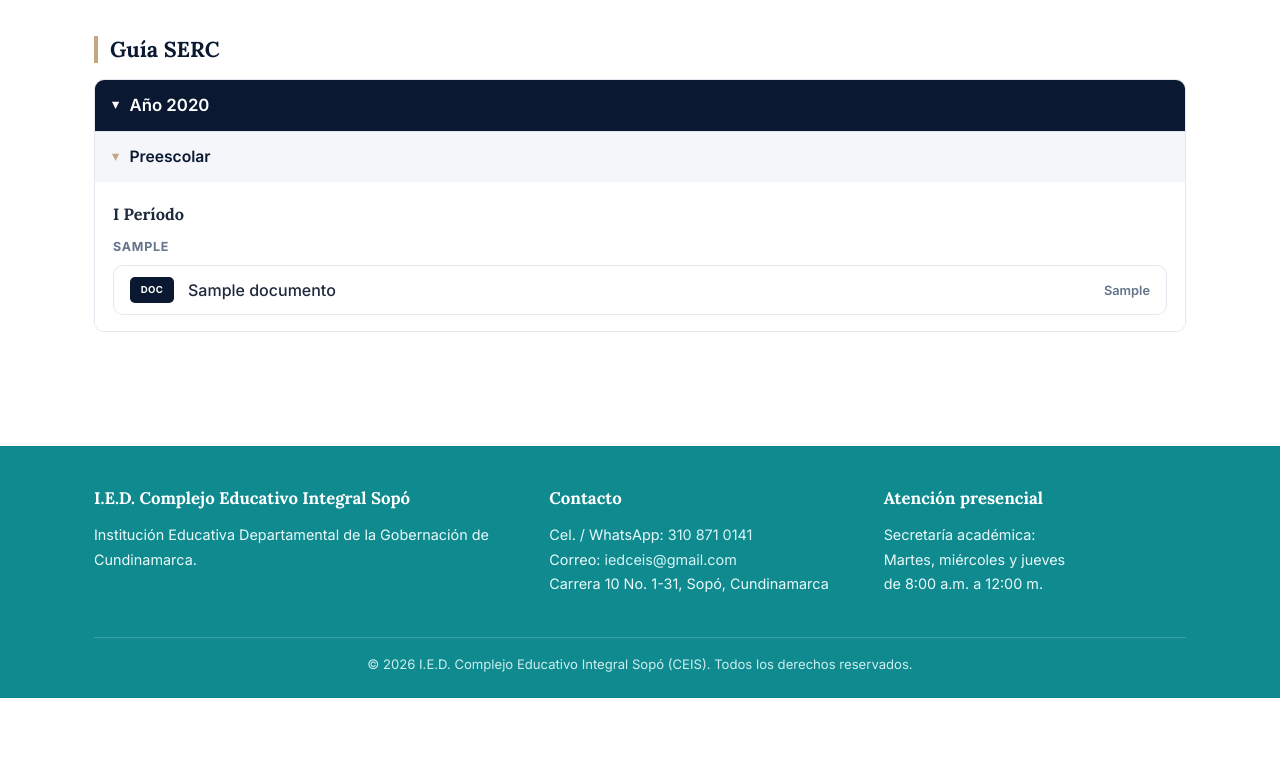
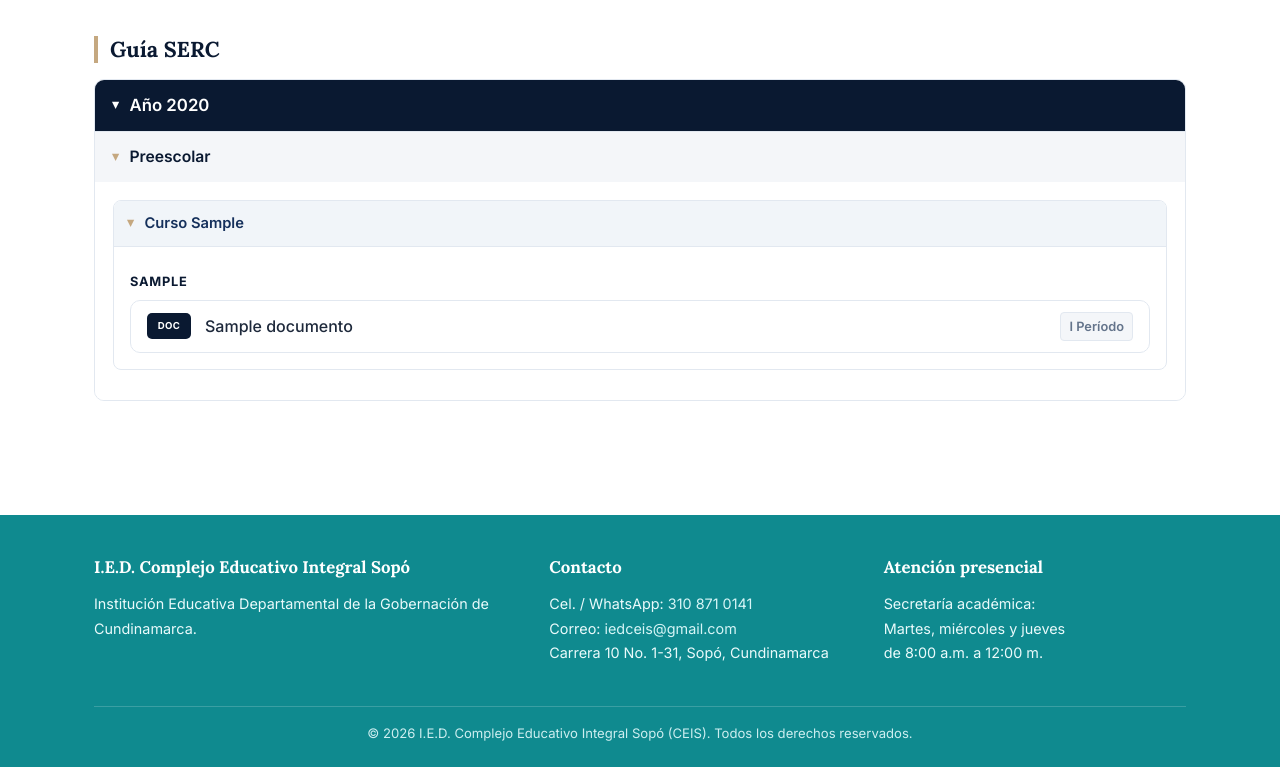
Before and after one commit to jd5073356-max/athena-ceis, a Django app: page /documentos/ in a window 1280 px wide. Shown: the part 339-1106 px from the top of the page. Before the commit the page ends 1037 px from the top, so only its background shows below. Run offline with Django 5.2, Linux system fonts and the light colour scheme; tables that the repository leaves empty hold one stand-in row (values such as "Sample post").

Commit message:
feat: restructure guide hierarchy to Año > Nivel > Curso > Materia > Guía

```diff
--- a/web_publica/templates/web_publica/documentos.html
+++ b/web_publica/templates/web_publica/documentos.html
@@ -15,16 +15,19 @@
   details.acc-nivel{border:none;border-radius:0;margin:0;border-top:1px solid var(--borde)}
   details.acc-nivel:first-of-type{border-top:none}
   details.acc-nivel>summary{background:var(--gris);font-size:.98rem}
-  .acc-body{padding:6px 18px 16px}
-  .acc-periodo{font-family:'Lora',serif;color:var(--texto);font-size:1.02rem;margin:16px 0 6px}
-  .acc-area{margin:12px 0 8px;font-size:.78rem;font-weight:700;letter-spacing:.06em;text-transform:uppercase;color:var(--texto-mutado)}
+  .acc-body{padding:10px 18px 18px}
+  details.acc-curso{border:1px solid var(--borde);border-radius:8px;margin:8px 0 12px;background:#fff;overflow:hidden}
+  details.acc-curso>summary{background:#f8fafc;font-size:.92rem;color:var(--azul-claro);font-weight:600;padding:10px 14px}
+  details.acc-curso[open]>summary{border-bottom:1px solid var(--borde);background:#f1f5f9}
+  .acc-curso-body{padding:10px 16px 16px}
+  .acc-area{margin:14px 0 8px;font-size:.8rem;font-weight:700;letter-spacing:.06em;text-transform:uppercase;color:var(--azul)}
   .lista-docs{display:flex;flex-direction:column;border:1px solid var(--borde);border-radius:10px;overflow:hidden}
   .doc-item{display:flex;align-items:center;gap:14px;padding:11px 16px;border-bottom:1px solid var(--borde);color:var(--texto);text-decoration:none}
   .doc-item:last-child{border-bottom:none}
   .doc-item:hover{background:var(--gris);text-decoration:none}
   .doc-ico{flex-shrink:0;width:44px;text-align:center;font-size:.6rem;font-weight:700;letter-spacing:.04em;padding:5px 0;border-radius:5px;background:var(--azul);color:#fff}
   .doc-nombre{font-weight:500;line-height:1.3}
-  .doc-meta{margin-left:auto;font-size:.8rem;color:var(--texto-mutado);font-weight:600;white-space:nowrap}
+  .doc-meta{margin-left:auto;font-size:.8rem;color:var(--texto-mutado);font-weight:600;white-space:nowrap;background:var(--gris);padding:3px 8px;border-radius:4px;border:1px solid var(--borde)}
 </style>
 <section class="seccion">
   <p class="breadcrumb"><a href="{% url 'web_publica:home' %}">Inicio</a> &rsaquo; Circulares, Cronograma y Guías</p>
@@ -43,20 +46,24 @@
         <details class="acc acc-nivel"{% if forloop.first %} open{% endif %}>
           <summary>{{ n.nivel }}</summary>
           <div class="acc-body">
-            {% for p in n.periodos %}
-            <h4 class="acc-periodo">{{ p.periodo }}</h4>
-            {% for ar in p.areas %}
-            <p class="acc-area">{{ ar.area }}</p>
+            {% for c in n.cursos %}
+            <details class="acc acc-curso"{% if forloop.first %} open{% endif %}>
+              <summary>Curso {{ c.curso }}</summary>
+              <div class="acc-curso-body">
+                {% for m in c.materias %}
+                <p class="acc-area">{{ m.materia }}</p>
                 <div class="lista-docs">
-              {% for d in ar.docs %}
+                  {% for d in m.docs %}
                   <a class="doc-item" href="{% url 'web_publica:documento_visor' d.pk %}">
                     <span class="doc-ico">{% if d.es_pdf %}PDF{% else %}DOC{% endif %}</span>
                     <span class="doc-nombre">{{ d.titulo }}</span>
-                {% if d.grado %}<span class="doc-meta">{{ d.grado }}</span>{% endif %}
+                    {% if d.periodo %}<span class="doc-meta">{{ d.get_periodo_display|default:d.periodo }}</span>{% endif %}
                   </a>
                   {% endfor %}
                 </div>
                 {% endfor %}
+              </div>
+            </details>
             {% endfor %}
           </div>
         </details>
--- a/web_publica/views.py
+++ b/web_publica/views.py
@@ -166,7 +166,8 @@ def pagina_detalle(request, clave):
 
 # --- Circulares, Cronograma y Guías: documentos gestionados desde el admin --
 _CAT_ORDEN = ["guia", "circular", "cronograma", "horario", "formato", "manual", "otro"]
-_NIVEL_ORDEN = ["preescolar", "primaria", "bachillerato", ""]
+_NIVEL_ORDEN = ["bachillerato", "primaria", "preescolar", ""]
+_GRADO_ORDEN = ["Prejardín", "PREJARDIN", "Jardín", "JARDIN", "Transición 0º", "Transición", "1º", "2º", "3º", "4º", "5º", "6°", "7°", "8°", "9°", "10°", "11°"]
 _PERIODO_ORDEN = ["I", "II", "III", "IV", ""]
 _AREA_ORDEN = [
     "Comunicaciones", "Inglés", "Pensamiento Matemático", "Pensamiento Científico",
@@ -175,11 +176,24 @@ _AREA_ORDEN = [
 ]
 
 
+def _obtener_curso(d):
+    """Extrae el curso/grado normalizado (ej. 6°, 7°, 1º, Transición)."""
+    if d.grado:
+        g = d.grado.strip()
+        if "TRANS" in g.upper():
+            return "Transición"
+        return g
+    match = re.search(r'\b(1[0-1]|[6-9])[\s°º\.]*', d.titulo)
+    if match:
+        return f"{match.group(1)}°"
+    return "General"
+
+
 def _guias_jerarquia(items):
-    """Estructura las guías igual al Drive: Año → Nivel → Período → Área."""
+    """Estructura las guías: Año → Nivel → Curso → Materia → Guía."""
     nivel_label = dict(Documento.Nivel.choices)
-    periodo_label = dict(Documento.Periodo.choices)
     area_key = lambda a: (_AREA_ORDEN.index(a) if a in _AREA_ORDEN else len(_AREA_ORDEN), a)
+    curso_key = lambda c: (_GRADO_ORDEN.index(c) if c in _GRADO_ORDEN else len(_GRADO_ORDEN), c)
 
     anios = []
     for anio in sorted({d.anio for d in items}, key=lambda x: (x is None, -(x or 0))):
@@ -189,18 +203,17 @@ def _guias_jerarquia(items):
             d_niv = [d for d in d_anio if (d.nivel or "") == niv]
             if not d_niv:
                 continue
-            periodos = []
-            for per in _PERIODO_ORDEN:
-                d_per = [d for d in d_niv if (d.periodo or "") == per]
-                if not d_per:
-                    continue
-                areas = []
-                for area in sorted({d.area or "" for d in d_per}, key=area_key):
-                    docs = sorted((d for d in d_per if (d.area or "") == area),
-                                  key=lambda d: (d.grado, d.titulo))
-                    areas.append({"area": area or "General", "docs": docs})
-                periodos.append({"periodo": periodo_label.get(per, "Sin período"), "areas": areas})
-            niveles.append({"nivel": nivel_label.get(niv, "General"), "periodos": periodos})
+            cursos = []
+            distinct_cursos = sorted({_obtener_curso(d) for d in d_niv}, key=curso_key)
+            for cur in distinct_cursos:
+                d_cur = [d for d in d_niv if _obtener_curso(d) == cur]
+                materias = []
+                for area in sorted({d.area or "" for d in d_cur}, key=area_key):
+                    docs = sorted((d for d in d_cur if (d.area or "") == area),
+                                  key=lambda d: (_PERIODO_ORDEN.index(d.periodo) if d.periodo in _PERIODO_ORDEN else 99, d.titulo))
+                    materias.append({"materia": area or "General", "docs": docs})
+                cursos.append({"curso": cur, "materias": materias})
+            niveles.append({"nivel": nivel_label.get(niv, "General"), "cursos": cursos})
         anios.append({"anio": anio or "Sin año", "niveles": niveles})
     return anios
 
```
Lines whose indentation alone changed are shown as unchanged.
